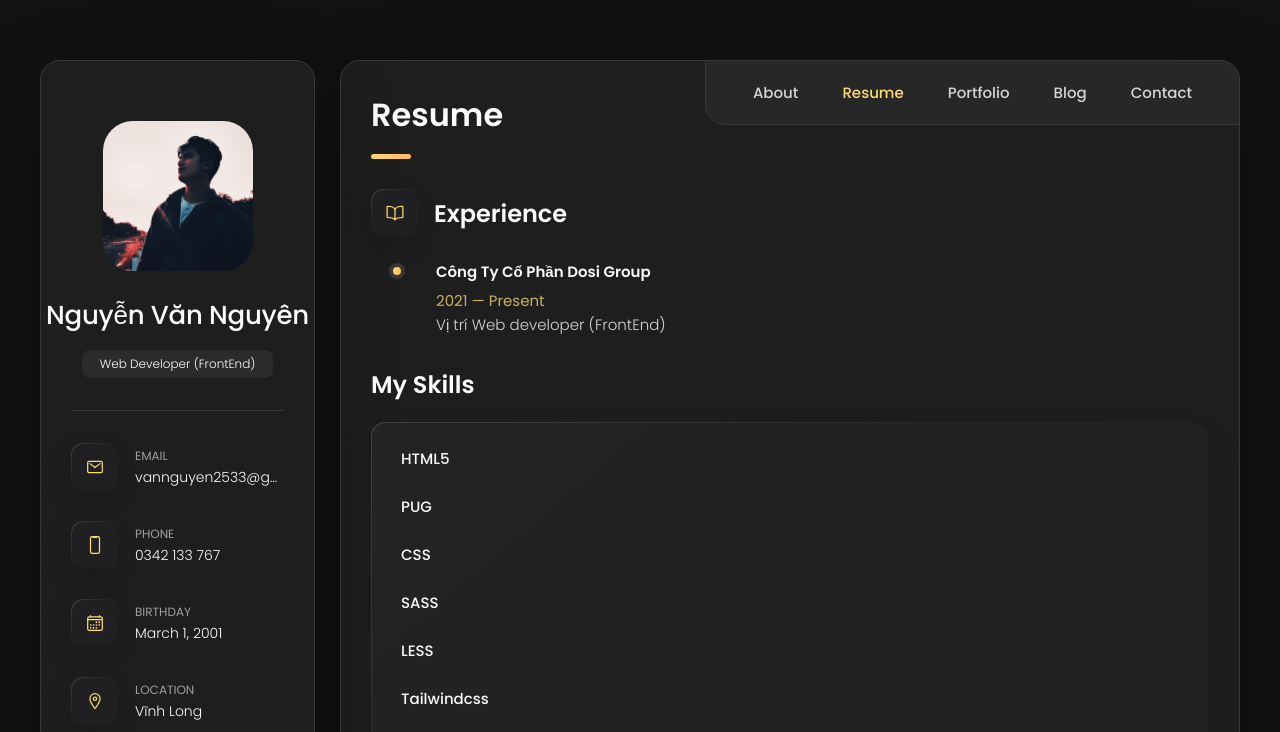
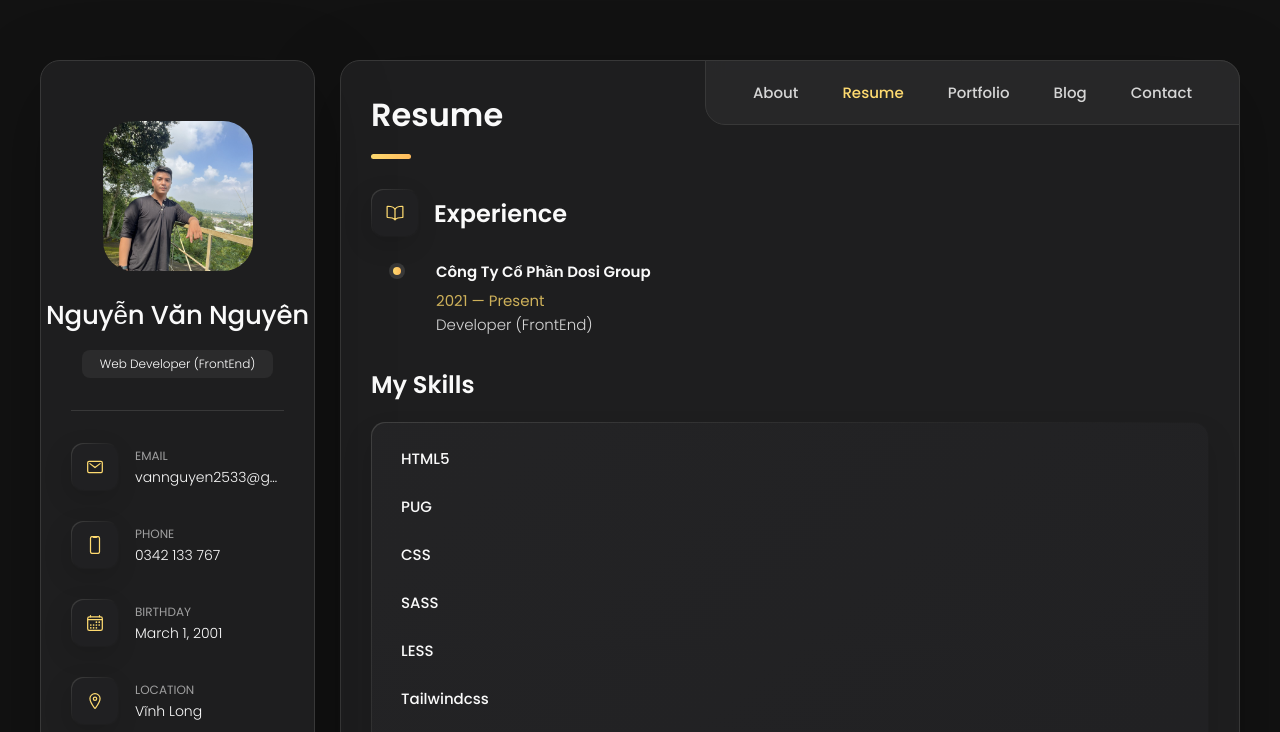
Before and after one commit to vannguyengithub/cv-nguyen, a plain HTML site: page index.html in a window 1280 px wide. Both pictures are taken after a click on the button "Resume". Shown: the top 732 px of the page. Drawn offline with nearby package versions, Linux system fonts and the light colour scheme.

Commit message:
upload new today

```diff
--- a/assets/css/style.css
+++ b/assets/css/style.css
@@ -1340,7 +1340,7 @@ textarea.form-input::-webkit-resizer { display: none; }
 
   .avatar-box { border-radius: 30px; }
 
-  .avatar-box img { width: 120px; }
+  .avatar-box img { width: 120px; height: 120px; }
 
   .info-content .name { margin-bottom: 15px; }
 
@@ -1836,7 +1836,7 @@ textarea.form-input::-webkit-resizer { display: none; }
 
   .sidebar-info { flex-direction: column; }
 
-  .avatar-box img { width: 150px; }
+  .avatar-box img { width: 150px; height: 150px;}
 
   .info-content .name {
     white-space: nowrap;
--- a/index.html
+++ b/index.html
@@ -45,9 +45,11 @@
         <div class="sidebar-info">
           <figure class="avatar-box">
             <img
-              src="./assets/images/my-avatar.jpg"
+              src="./assets/images/avatar-nguyen.jpg"
               alt="Richard hanrick"
               width="80"
+              height="80"
+              style="object-fit: cover;"
             />
           </figure>
 
@@ -317,7 +319,7 @@
                 <span> 2021 — Present</span>
 
                 <p class="timeline-text">
-                  Vị trí Web developer (FrontEnd)
+                  Developer (FrontEnd)
                 </p>
               </li>
             </ol>
@@ -419,7 +421,7 @@
               </li>
               <li class="skills-item">
                 <div class="title-wrapper">
-                  <h5 class="h5">Nuxtjs(Nuxt2, Nuxt3)</h5>
+                  <h5 class="h5">Nuxtjs(Nuxt2)</h5>
                   <!-- <data value="75">75%</data> -->
                 </div>
 
```
Also changed, not shown: assets/images/avatar-nguyen.jpg (added).
